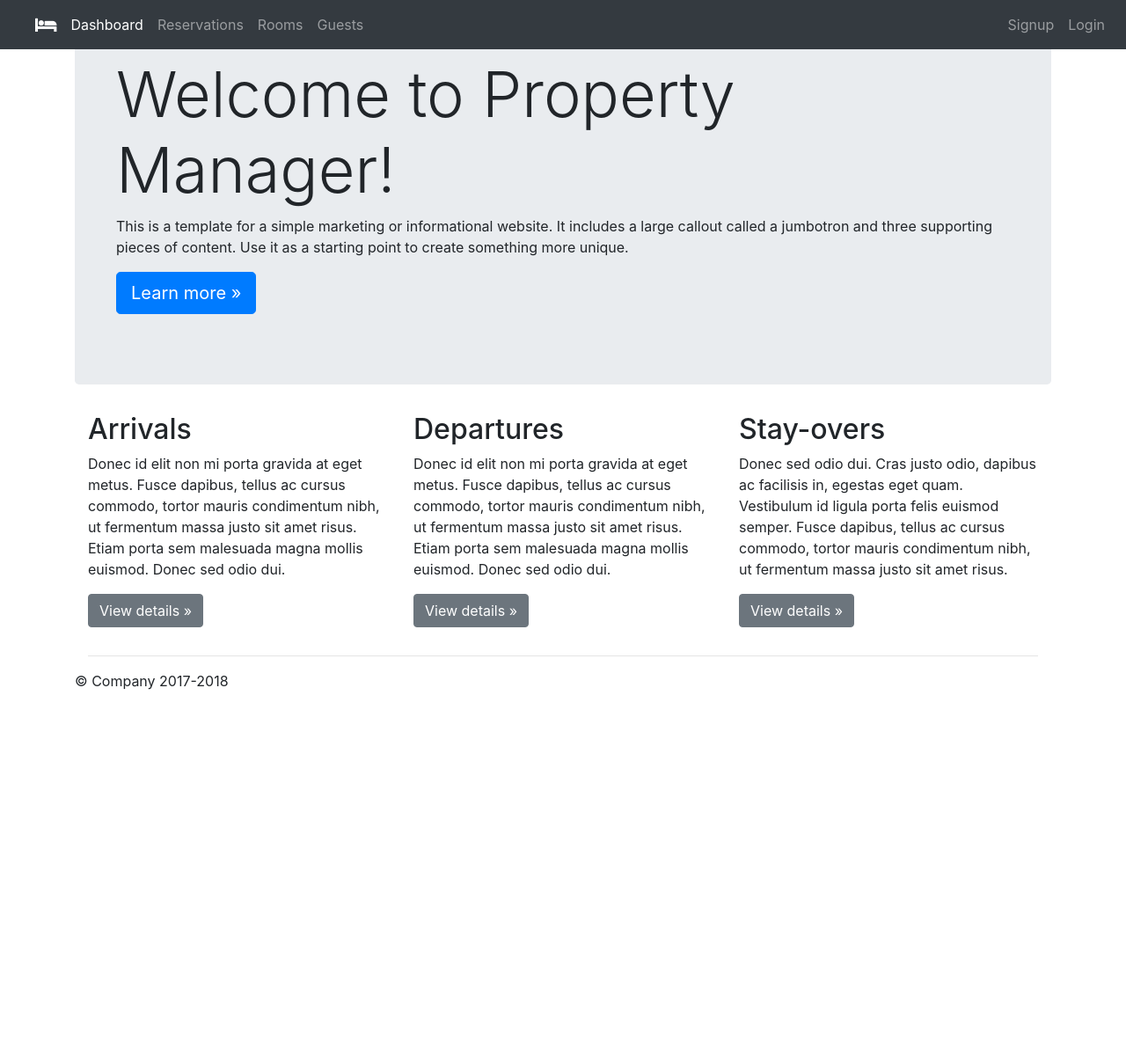
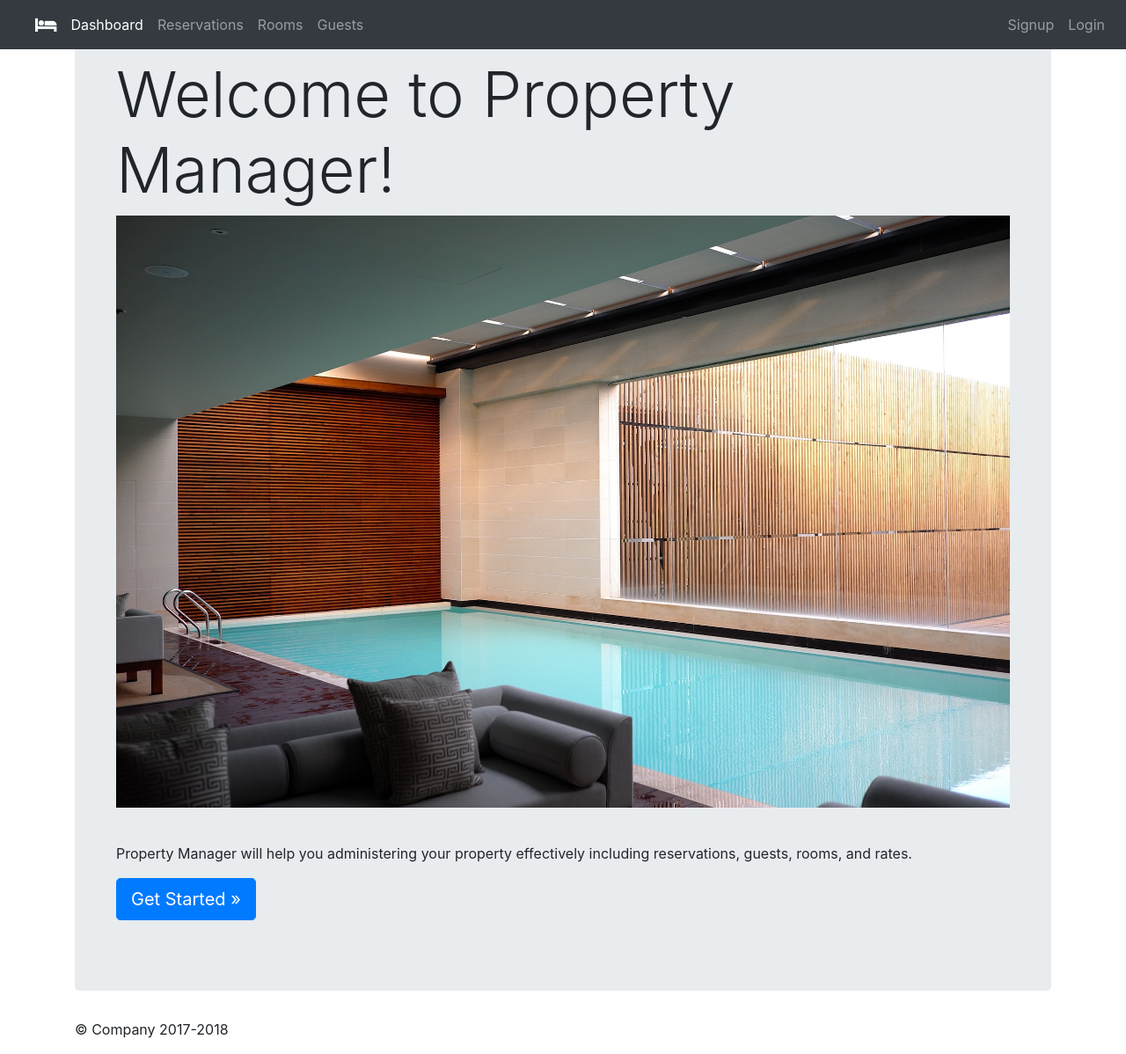
Before and after one commit to wolf637/property-manager, a Django app: page / in a window 1280 px wide. Shown: the whole page at 88% size. Before the commit the page ends 784 px from the top, so only its background shows below. Run offline with Django 3.2, Linux system fonts and the light colour scheme; some libraries are stand-ins or nearby versions.

Commit message:
Modify home page; make redirect to dashboard for authenticated user

```diff
--- /dev/null
+++ b/property_manager/static/css/main.css
@@ -0,0 +1,4 @@
+#main-img {
+    width: 100%;
+    margin-bottom: 40px;
+}
--- a/property_manager/views.py
+++ b/property_manager/views.py
@@ -7,6 +7,8 @@ import datetime
 from reservations.models import Reservation
 
 def home(request):
+    if request.user.is_authenticated:
+        return redirect("dashboard")
     return render(request, "home.html")
 
 @login_required(login_url='login')
--- a/templates/base.html
+++ b/templates/base.html
@@ -1,6 +1,6 @@
 <!doctype html>
+{% load staticfiles %}
 
-{% load staticfiles %}
 <html lang="en">
   <head>
     <meta charset="utf-8">
@@ -14,6 +14,7 @@
     <link href="https://stackpath.bootstrapcdn.com/bootstrap/4.1.1/css/bootstrap.min.css" rel="stylesheet" integrity="sha384-WskhaSGFgHYWDcbwN70/dfYBj47jz9qbsMId/iRN3ewGhXQFZCSftd1LZCfmhktB" crossorigin="anonymous">
     <link href="https://stackpath.bootstrapcdn.com/font-awesome/4.7.0/css/font-awesome.min.css" rel="stylesheet" integrity="sha384-wvfXpqpZZVQGK6TAh5PVlGOfQNHSoD2xbE+QkPxCAFlNEevoEH3Sl0sibVcOQVnN" crossorigin="anonymous">    <!-- Custom styles for this template -->
     <!--<link href="jumbotron.css" rel="stylesheet">-->
+    <link href="{% static 'css/main.css'%}" rel="stylesheet">
     {% block extrahead %}
 
 
--- a/templates/home.html
+++ b/templates/home.html
@@ -1,42 +1,16 @@
 {% extends 'base.html' %}
-
-
+{% load static %}
 {% block content %}
     <!-- Main jumbotron for a primary marketing message or call to action -->
       <div class="jumbotron">
         <div class="container">
           <h1 id="welcome" class="display-3">Welcome to Property Manager!</h1>
+          <img id="main-img" src="{% static 'images/home.jpg' %}" alt="">
 
-
-
-
-            <p>This is a template for a simple marketing or informational website. It includes a large callout called a jumbotron and three supporting pieces of content. Use it as a starting point to create something more unique.</p>
-          <p><a class="btn btn-primary btn-lg" href="#" role="button">Learn more &raquo;</a></p>
+            <p>Property Manager will help you administering your property effectively including reservations, guests, rooms, and rates.</p>
+          <p><a class="btn btn-primary btn-lg" href="{% url 'signup' %}" role="button">Get Started &raquo;</a></p>
         </div>
       </div>
-
-      <div class="container">
-        <!-- Example row of columns -->
-        <div class="row">
-          <div class="col-md-4">
-            <h2>Arrivals</h2>
-            <p>Donec id elit non mi porta gravida at eget metus. Fusce dapibus, tellus ac cursus commodo, tortor mauris condimentum nibh, ut fermentum massa justo sit amet risus. Etiam porta sem malesuada magna mollis euismod. Donec sed odio dui. </p>
-            <p><a class="btn btn-secondary" href="#" role="button">View details &raquo;</a></p>
-          </div>
-          <div class="col-md-4">
-            <h2>Departures</h2>
-            <p>Donec id elit non mi porta gravida at eget metus. Fusce dapibus, tellus ac cursus commodo, tortor mauris condimentum nibh, ut fermentum massa justo sit amet risus. Etiam porta sem malesuada magna mollis euismod. Donec sed odio dui. </p>
-            <p><a class="btn btn-secondary" href="#" role="button">View details &raquo;</a></p>
-          </div>
-          <div class="col-md-4">
-            <h2>Stay-overs</h2>
-            <p>Donec sed odio dui. Cras justo odio, dapibus ac facilisis in, egestas eget quam. Vestibulum id ligula porta felis euismod semper. Fusce dapibus, tellus ac cursus commodo, tortor mauris condimentum nibh, ut fermentum massa justo sit amet risus.</p>
-            <p><a class="btn btn-secondary" href="#" role="button">View details &raquo;</a></p>
-          </div>
-        </div>
-
-        <hr>
-
-      </div> <!-- /container -->
+      <div ></div>
 
     {% endblock %}
```
Also changed, not shown: property_manager/static/css/__init__.py (added), property_manager/static/images/__init__.py (added), property_manager/static/images/home.jpg (added).
